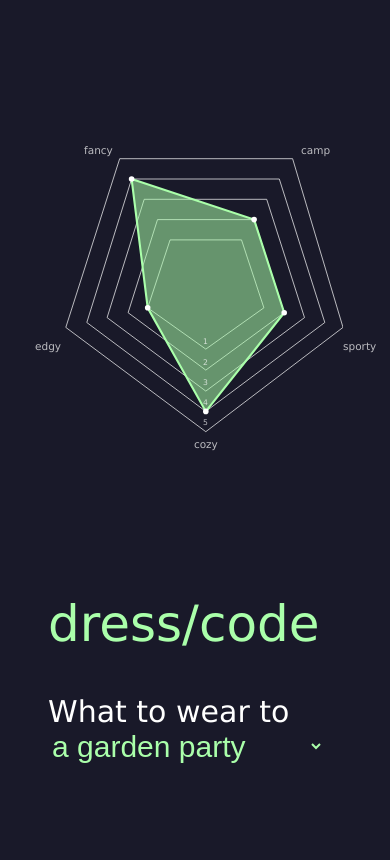
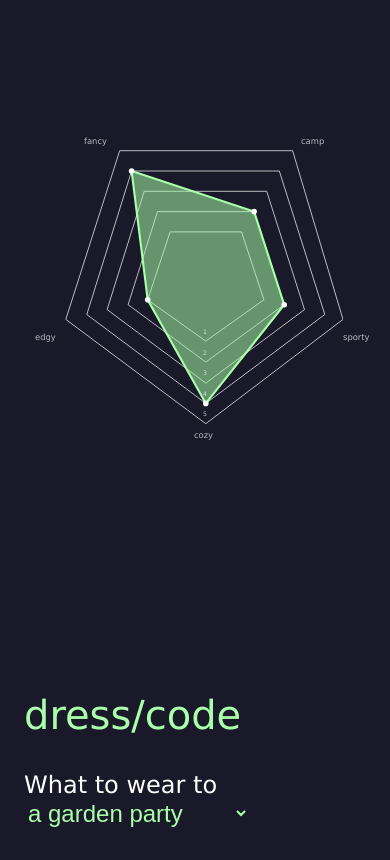
Before and after one commit to edenfuller/dress-code, a plain HTML site: page index.html in a window 390 px wide. Drawn offline with nearby package versions, Linux system fonts and the light colour scheme.

Commit message:
Fixes mobile

```diff
--- a/index.html
+++ b/index.html
@@ -2,6 +2,7 @@
 <html>
 <head>
     <meta charset="UTF-8">
+    <meta name="viewport" content="width=device-width,initial-scale=1">
     <title>dress/code</title>
     <link rel="stylesheet" href="style.css">
 </head>
--- a/style.css
+++ b/style.css
@@ -132,6 +132,14 @@ polygon.selection {
 
 
 @media (max-width: 500px) {
+  :root {
+    font-size: 8px;
+  }
+
+  .text-area {
+    padding: 2rem;
+  }
+
   .chart-area__container {
     transform: scale(0.7);
   }
```
